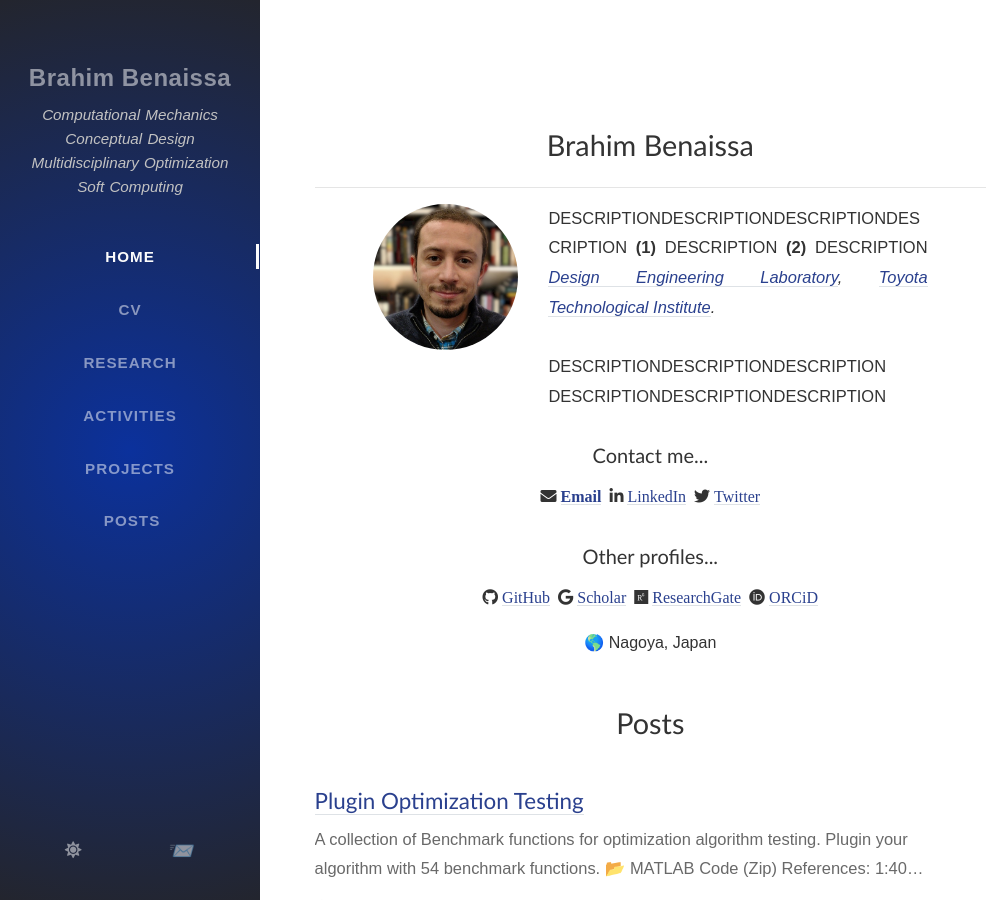
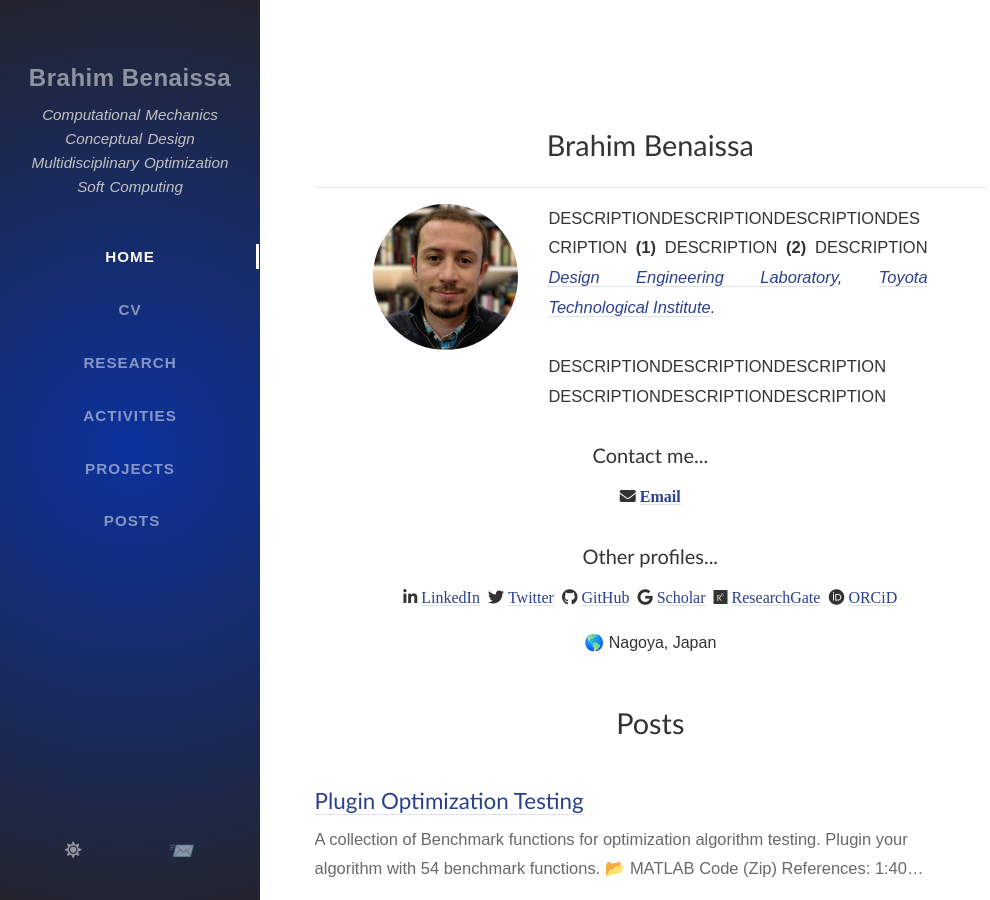
Before and after one commit to Brahim-Benaissa/Brahim-Benaissa.github.io, a Jekyll site: the page built from index.html, in a window 1280 px wide and 900 px high. Shown: the whole window, without its empty margins (0-990 px from the left). Built offline with Jekyll 4.4.1, drawn with Linux system fonts in a browser that asks for light colours; nearby versions of some CDN libraries; some web fonts are replaced; the list of posts is cut into pages by our own code; comment, search, counter and statistics services are not loaded.

Commit message:
Update home.html

```diff
--- a/_layouts/home.html
+++ b/_layouts/home.html
@@ -41,13 +41,8 @@ layout: page
         <a target="_blank" rel="noopener noreferrer" href="mailto:benaissa@toyota-ti.ac.jp?subject=Hi"> Email </a> <!-- Replace with "mailto:YOUREMAIL@ADDRESS.COM?subject=SUBJECT"  -->
       </div>
     </li>
-    <li class="list-inline-item"> <div class="fab fa-linkedin-in">
-      <a target="_blank" rel="noopener noreferrer"  href="https://linkedin.com/in/{{ site.linkedin.username }}"> LinkedIn </a>
-      </div> </li>
-    <li class="list-inline-item"> <div class="fab fa-twitter">
-      <a target="_blank" rel="noopener noreferrer"  href="https://twitter.com/{{ site.twitter.username }}"> Twitter </a>
-      </div> </li>
   </ul>
+
 </div>
 
 <h3 class="dynamic-title d-flex justify-content-center">
@@ -56,6 +51,12 @@ layout: page
 
 <div class="d-flex justify-content-center">
   <ul class="list-inline mb-12">
+    <li class="list-inline-item"> <div class="fab fa-linkedin-in">
+      <a target="_blank" rel="noopener noreferrer"  href="https://linkedin.com/in/{{ site.linkedin.username }}"> LinkedIn </a>
+      </div> </li>
+    <li class="list-inline-item"> <div class="fab fa-twitter">
+      <a target="_blank" rel="noopener noreferrer"  href="https://twitter.com/{{ site.twitter.username }}"> Twitter </a>
+      </div> </li>
     <li class="list-inline-item"> <div class="fab fa-github">
       <a target="_blank" rel="noopener noreferrer" href="https://github.com/{{ site.github.username }}"> GitHub </a>
     </div> </li>
@@ -86,6 +87,8 @@ layout: page
     </li>
   </ul>
 </div> -->
+
+
 
 <div class="d-flex justify-content-center">
   🌎 Nagoya, Japan
```
